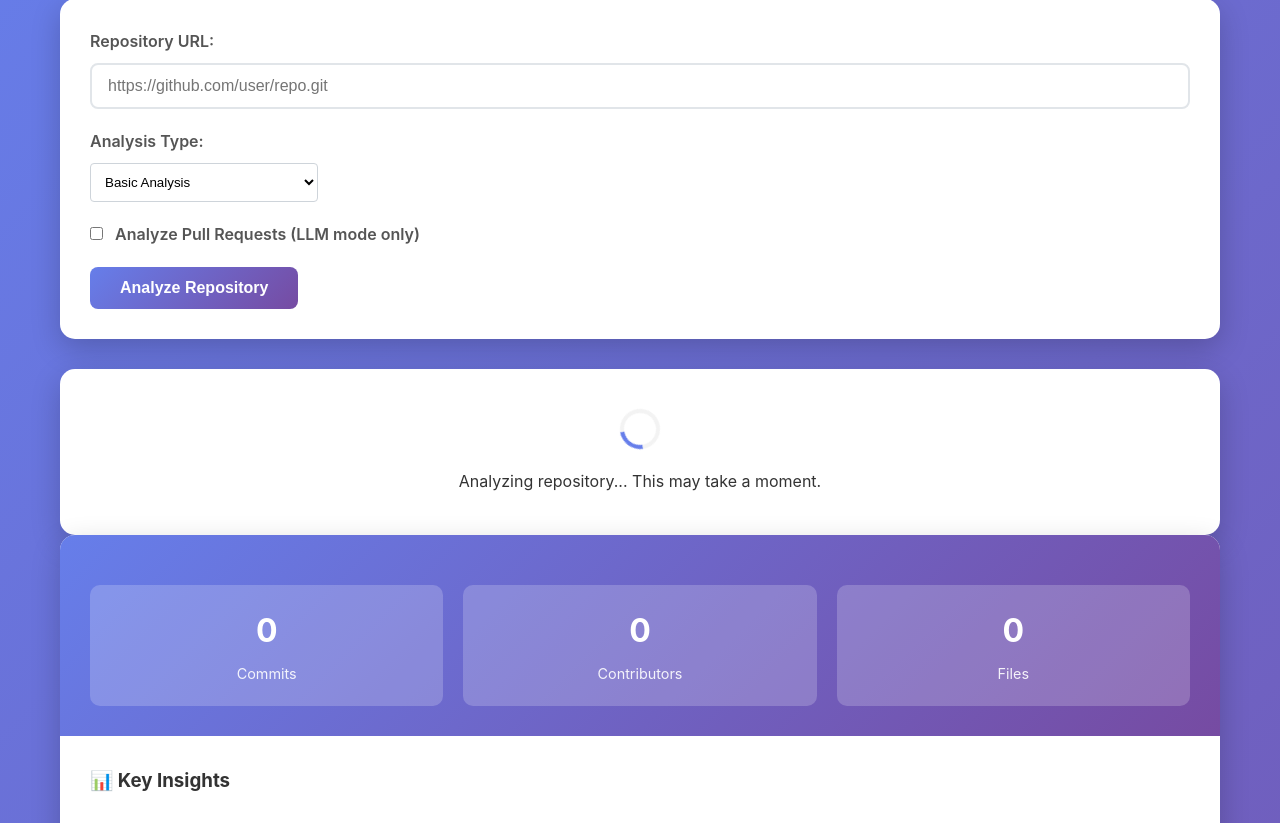
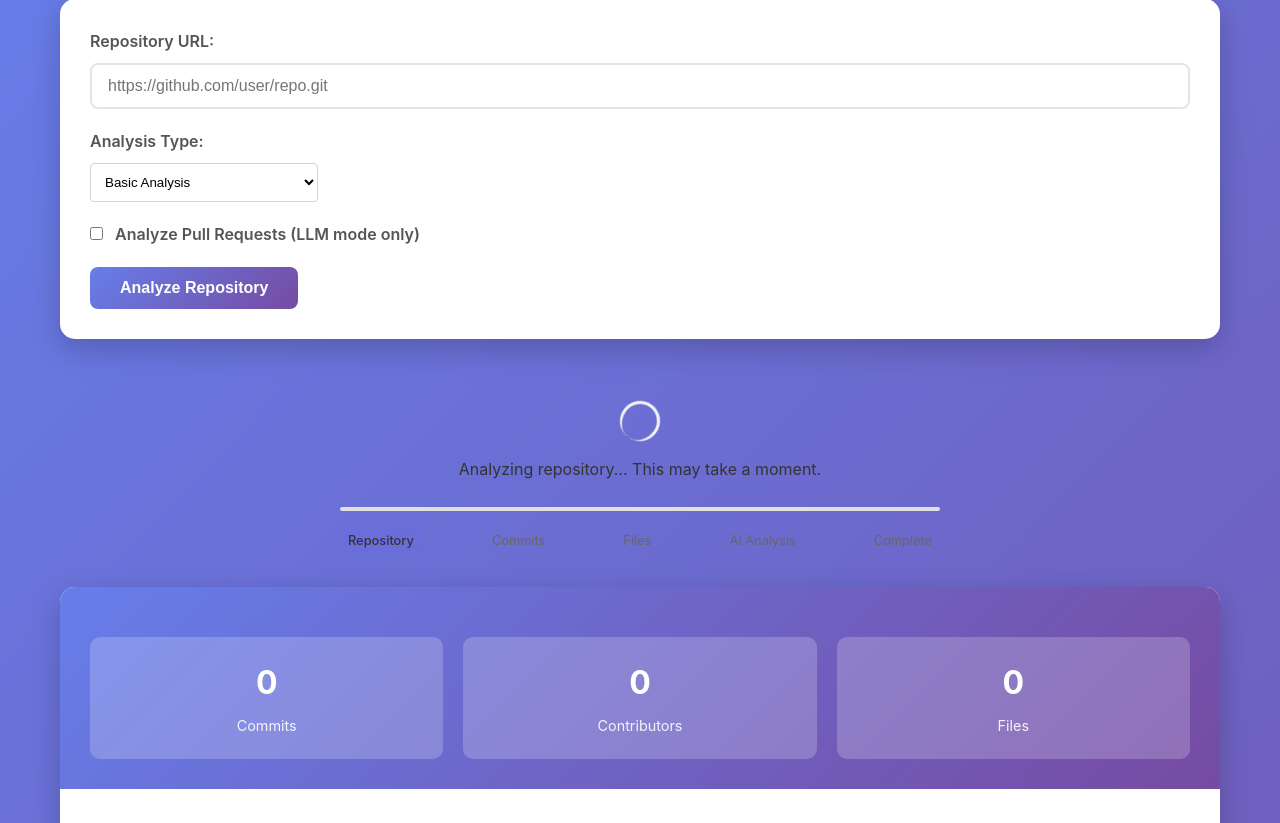
Before and after one commit to PrasannPradeepPatil/Buildathon-Project4, a Flask app: page / in a window 1280 px wide. Shown: the part 140-963 px from the top of the page. Run offline with Flask 3, Linux system fonts and the light colour scheme.

Commit message:
Assistant checkpoint: Added detailed progress indicators for analysis
Assistant generated file changes:
- static/script.js: Add detailed progress indicators for analysis steps, Add progress tracking to repository analysis, Add visual progress step updates, Add progress updates for other analysis functions, Add progress for semantic search
- templates/index.html: Enhance loading indicator with progress steps
- static/style.css: Add CSS for enhanced progress indicators

---

User prompt:

add progress indicator

Replit-Commit-Author: Assistant
Replit-Commit-Session-Id: a56cc845-bd09-4c29-8ad4-731b75b75ecf

```diff
--- a/static/script.js
+++ b/static/script.js
@@ -37,8 +37,8 @@ async function analyzeRepository() {
 
     currentRepoUrl = repoUrl;
 
-    // Show loading state
-    showLoading();
+    // Show initial loading state
+    updateProgress('cloning', 'Starting repository analysis...');
     hideResults();
     hideError();
 
@@ -50,16 +50,22 @@ async function analyzeRepository() {
         switch (analysisType) {
             case 'enhanced':
                 endpoint = '/analyze-enhanced';
+                updateProgress('embeddings', 'Preparing enhanced analysis with graph database...');
                 break;
             case 'llm':
                 endpoint = '/analyze-with-llm';
                 requestBody.analyze_prs = analyzePRs;
+                updateProgress('embeddings', 'Preparing AI-powered analysis...');
                 break;
             case 'basic':
             default:
                 endpoint = '/analyze';
+                updateProgress('commits', 'Performing basic analysis...');
                 break;
         }
+
+        // Start periodic progress updates
+        const progressInterval = startProgressUpdates(analysisType, analyzePRs);
 
         const response = await fetch(endpoint, {
             method: 'POST',
@@ -69,19 +75,62 @@ async function analyzeRepository() {
             body: JSON.stringify(requestBody)
         });
 
+        // Clear progress interval
+        clearInterval(progressInterval);
+
         const data = await response.json();
 
         if (data.success) {
-            currentAnalysis = data.data || data;
-            displayResults(currentAnalysis, analysisType);
+            updateProgress('complete', 'Analysis completed successfully!');
+            setTimeout(() => {
+                currentAnalysis = data.data || data;
+                displayResults(currentAnalysis, analysisType);
+                hideLoading();
+            }, 1000);
         } else {
             showError(data.error || 'Analysis failed');
         }
     } catch (error) {
         showError('Network error: ' + error.message);
-    } finally {
-        hideLoading();
     }
+}
+
+function startProgressUpdates(analysisType, analyzePRs) {
+    let step = 0;
+    const steps = getProgressSteps(analysisType, analyzePRs);
+
+    return setInterval(() => {
+        if (step < steps.length) {
+            updateProgress(steps[step].key, steps[step].message);
+            step++;
+        }
+    }, 3000); // Update every 3 seconds
+}
+
+function getProgressSteps(analysisType, analyzePRs) {
+    const baseSteps = [
+        { key: 'cloning', message: 'Cloning repository...' },
+        { key: 'commits', message: 'Analyzing commit history...' },
+        { key: 'files', message: 'Processing file structure...' }
+    ];
+
+    if (analysisType === 'enhanced' || analysisType === 'llm') {
+        baseSteps.push(
+            { key: 'dependencies', message: 'Analyzing dependencies...' },
+            { key: 'embeddings', message: 'Generating semantic embeddings...' }
+        );
+    }
+
+    if (analysisType === 'llm') {
+        if (analyzePRs) {
+            baseSteps.push({ key: 'prs', message: 'Analyzing pull requests...' });
+        }
+        baseSteps.push({ key: 'narrative', message: 'Generating AI narrative...' });
+    }
+
+    baseSteps.push({ key: 'storing', message: 'Storing analysis results...' });
+
+    return baseSteps;
 }
 
 async function analyzeArchitecture() {
@@ -90,7 +139,7 @@ async function analyzeArchitecture() {
         return;
     }
 
-    showLoading();
+    updateProgress('embeddings', 'Analyzing repository architecture...');
 
     try {
         const response = await fetch('/architecture-analysis', {
@@ -104,14 +153,16 @@ async function analyzeArchitecture() {
         const data = await response.json();
 
         if (data.success) {
-            displayArchitectureAnalysis(data.analysis);
+            updateProgress('complete', 'Architecture analysis complete!');
+            setTimeout(() => {
+                displayArchitectureAnalysis(data.analysis);
+                hideLoading();
+            }, 500);
         } else {
             showError(data.error || 'Architecture analysis failed');
         }
     } catch (error) {
         showError('Network error: ' + error.message);
-    } finally {
-        hideLoading();
     }
 }
 
@@ -122,6 +173,12 @@ async function performSemanticSearch() {
         alert('Please enter a search query and analyze a repository first');
         return;
     }
+
+    // Show mini loading indicator for search
+    const searchBtn = event.target;
+    const originalText = searchBtn.textContent;
+    searchBtn.textContent = 'Searching...';
+    searchBtn.disabled = true;
 
     try {
         const response = await fetch('/semantic-search', {
@@ -144,6 +201,9 @@ async function performSemanticSearch() {
         }
     } catch (error) {
         showError('Network error: ' + error.message);
+    } finally {
+        searchBtn.textContent = originalText;
+        searchBtn.disabled = false;
     }
 }
 
@@ -300,14 +360,66 @@ function displayCommits(commits) {
     });
 }
 
-function showLoading() {
-    document.getElementById('loading').classList.remove('hidden');
+function showLoading(message = 'Analyzing repository... This may take a moment.') {
+    const loadingDiv = document.getElementById('loading');
+    const loadingText = loadingDiv.querySelector('p');
+    loadingText.textContent = message;
+    loadingDiv.classList.remove('hidden');
     document.getElementById('analyze-btn').disabled = true;
 }
 
 function hideLoading() {
     document.getElementById('loading').classList.add('hidden');
     document.getElementById('analyze-btn').disabled = false;
+}
+
+function updateProgress(step, message) {
+    const progressSteps = {
+        'cloning': 'Cloning repository...',
+        'commits': 'Analyzing commits and history...',
+        'files': 'Processing file structure...',
+        'dependencies': 'Analyzing dependencies...',
+        'embeddings': 'Generating semantic embeddings...',
+        'prs': 'Analyzing pull requests...',
+        'narrative': 'Generating AI narrative...',
+        'storing': 'Storing analysis results...',
+        'complete': 'Analysis complete!'
+    };
+
+    const customMessage = message || progressSteps[step] || 'Processing...';
+    showLoading(customMessage);
+
+    // Update progress bar and steps
+    updateProgressVisual(step);
+}
+
+function updateProgressVisual(currentStep) {
+    const stepOrder = ['cloning', 'commits', 'files', 'embeddings', 'complete'];
+    const currentIndex = stepOrder.indexOf(currentStep);
+
+    if (currentIndex === -1) return;
+
+    // Update progress bar
+    const progressFill = document.querySelector('.progress-fill');
+    if (progressFill) {
+        const percentage = ((currentIndex + 1) / stepOrder.length) * 100;
+        progressFill.style.width = `${percentage}%`;
+    }
+
+    // Update step indicators
+    const steps = document.querySelectorAll('.step');
+    steps.forEach((stepEl, index) => {
+        const stepKey = stepEl.getAttribute('data-step');
+        const stepIndex = stepOrder.indexOf(stepKey);
+
+        stepEl.classList.remove('active', 'completed');
+
+        if (stepIndex < currentIndex) {
+            stepEl.classList.add('completed');
+        } else if (stepIndex === currentIndex) {
+            stepEl.classList.add('active');
+        }
+    });
 }
 
 function showResults() {
--- a/static/style.css
+++ b/static/style.css
@@ -120,25 +120,95 @@ button:disabled {
 
 .loading {
     text-align: center;
-    padding: 40px;
-    background: white;
-    border-radius: 15px;
-    box-shadow: 0 10px 30px rgba(0,0,0,0.2);
+    padding: 2rem;
 }
 
 .spinner {
+    border: 3px solid #f3f3f3;
+    border-top: 3px solid var(--primary-color);
+    border-radius: 50%;
     width: 40px;
     height: 40px;
-    border: 4px solid #f3f3f3;
-    border-top: 4px solid #667eea;
-    border-radius: 50%;
     animation: spin 1s linear infinite;
-    margin: 0 auto 20px;
+    margin: 0 auto 1rem;
 }
 
 @keyframes spin {
     0% { transform: rotate(0deg); }
     100% { transform: rotate(360deg); }
+}
+
+.progress-indicator {
+    margin-top: 1.5rem;
+    max-width: 600px;
+    margin-left: auto;
+    margin-right: auto;
+}
+
+.progress-bar {
+    width: 100%;
+    height: 4px;
+    background-color: #e0e0e0;
+    border-radius: 2px;
+    margin-bottom: 1rem;
+    overflow: hidden;
+}
+
+.progress-fill {
+    height: 100%;
+    background: linear-gradient(90deg, var(--primary-color), var(--accent-color));
+    width: 0%;
+    border-radius: 2px;
+    animation: progress-pulse 2s ease-in-out infinite;
+    transition: width 0.5s ease;
+}
+
+@keyframes progress-pulse {
+    0%, 100% { opacity: 0.8; }
+    50% { opacity: 1; }
+}
+
+.progress-steps {
+    display: flex;
+    justify-content: space-between;
+    align-items: center;
+}
+
+.step {
+    font-size: 0.8rem;
+    color: #666;
+    padding: 0.25rem 0.5rem;
+    border-radius: 12px;
+    background: transparent;
+    transition: all 0.3s ease;
+    position: relative;
+}
+
+.step.active {
+    color: var(--primary-color);
+    background: rgba(108, 99, 255, 0.1);
+    font-weight: 500;
+}
+
+.step.completed {
+    color: var(--success-color);
+    background: rgba(76, 175, 80, 0.1);
+}
+
+.step.completed::after {
+    content: '✓';
+    position: absolute;
+    right: -8px;
+    top: -8px;
+    background: var(--success-color);
+    color: white;
+    border-radius: 50%;
+    width: 16px;
+    height: 16px;
+    font-size: 10px;
+    display: flex;
+    align-items: center;
+    justify-content: center;
 }
 
 .results {
--- a/templates/index.html
+++ b/templates/index.html
@@ -39,6 +39,18 @@
             <div id="loading" class="loading hidden">
                 <div class="spinner"></div>
                 <p>Analyzing repository... This may take a moment.</p>
+                <div class="progress-indicator">
+                    <div class="progress-bar">
+                        <div class="progress-fill"></div>
+                    </div>
+                    <div class="progress-steps">
+                        <div class="step active" data-step="cloning">Repository</div>
+                        <div class="step" data-step="commits">Commits</div>
+                        <div class="step" data-step="files">Files</div>
+                        <div class="step" data-step="embeddings">AI Analysis</div>
+                        <div class="step" data-step="complete">Complete</div>
+                    </div>
+                </div>
             </div>
 
             <div id="results" class="results hidden">
```
